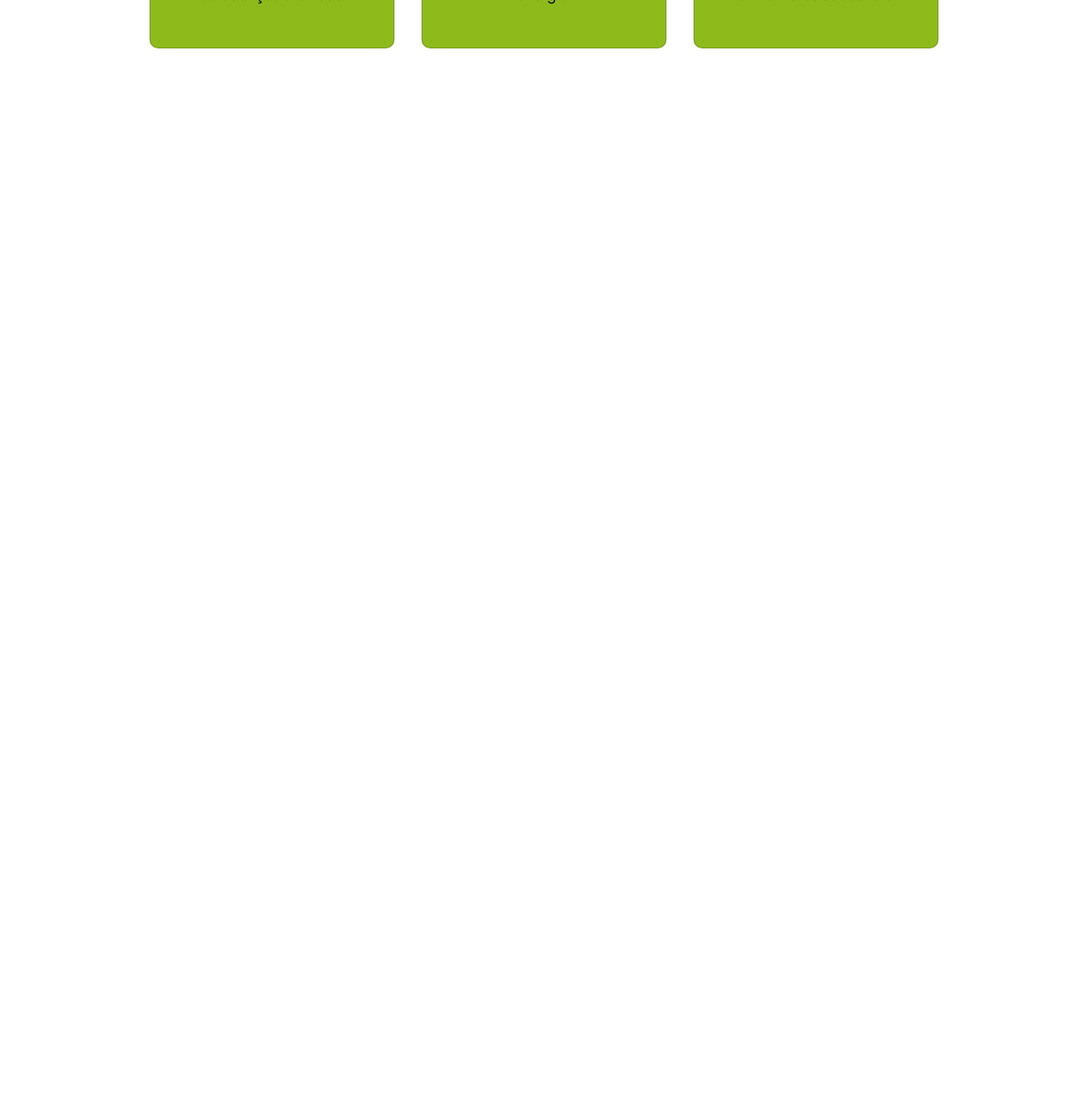
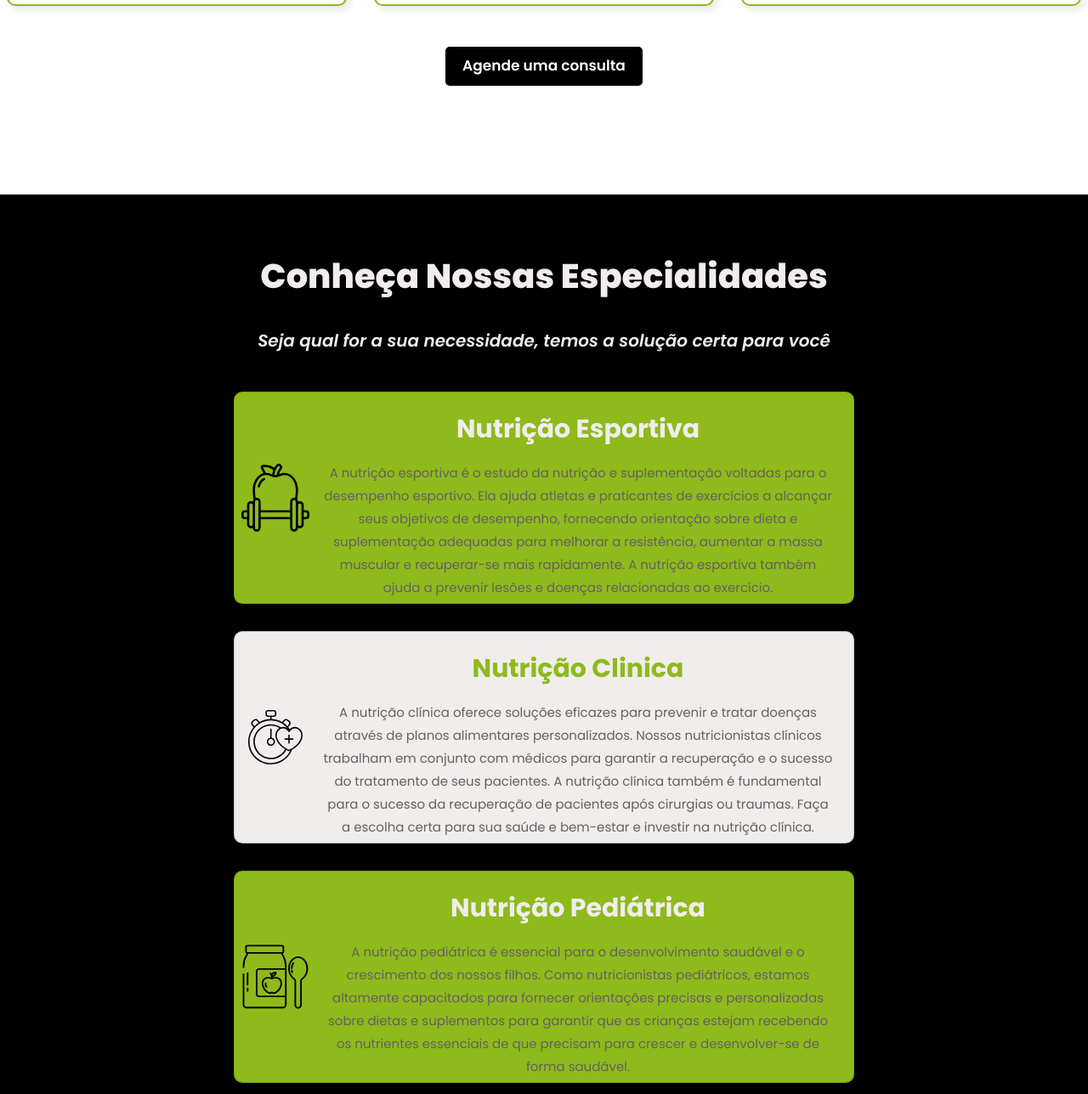
Before and after one commit to ygorp/inova_nutri-o, a plain HTML site: page index.html in a window 1280 px wide. Shown: the part 2326-3614 px from the top of the page at 85% size. Before the commit the page ends 2405 px from the top, so only its background shows below. Drawn offline with nearby package versions, Linux system fonts and the light colour scheme.

Commit message:
criando a seção de especialidades e deixando estilizada

```diff
--- a/css/main.css
+++ b/css/main.css
@@ -9,6 +9,7 @@
     --primary-color: #8EBA1C;
     --secondary-color: #000;
     --background-color: #F0EDEC;
+    --text-color: #656161;
 }
 
 .banner {
@@ -72,7 +73,7 @@
 
 .acompanhamento {
     width: 100%;
-    height: 650px;
+    height: 800px;
     display: flex;
     flex-direction: column;
     align-items: center;
@@ -81,7 +82,7 @@
 .acompanhamento_titulo h2 {
     font-family: "Poppins", sans-serif;
     font-size: 40px;
-    font-weight: 700;
+    font-weight: 800;
     margin: 40px 0;
     color: var(--primary-color);
 }
@@ -97,11 +98,13 @@
 .acompanhamento_cards .card {
     display: flex;
     align-items: center;
-    width: 450px;
-    height: 500px;
+    width: 400px;
+    height: 450px;
     padding: .5rem;
-    background-color: var(--primary-color);
+    background-color: transparent;
     border-radius: 10px;
+    border: 2px solid var(--primary-color);
+    box-shadow: 4px 4px 10px rgba(0, 0, 0, 0.1);
 }
 
 .card-title {
@@ -109,7 +112,7 @@
     font-size: 20px;
     font-weight: 700;
     margin: 20px 0;
-    color: var(--background-color);
+    color: var(--primary-color);
     text-align: center;
 }
 
@@ -126,3 +129,102 @@
 .acompanhamento_cards img {
     width: 80px;
 }
+
+.acompanhamento_btn {
+    background-color: var(--secondary-color);
+    color: #FFFFFFFF;
+    font-family: "Poppins", sans-serif;
+    font-size: 17px;
+    font-weight: 600;
+    border: none;
+    padding: 10px 20px;
+    border-radius: 5px;
+    margin: 3rem;
+}
+
+#especialidades {
+    display: flex;
+    align-items: center;
+    flex-direction: column;
+    width: 100%;
+    height: 1400px;
+    background-color: var(--secondary-color);
+}
+
+.especialidades_titulo {
+    display: flex;
+    align-items: center;
+    flex-direction: column;
+    width: 100%;
+    height: 200px;
+    padding: 2rem;
+    color: var(--background-color);
+}
+
+.especialidades_titulo h2 {
+    font-family: "Poppins", sans-serif;
+    font-size: 40px;
+    font-weight: 800;
+    margin: 40px 0;
+    color: var(--background-color);
+}
+
+.especialidades_titulo h3 {
+    font-family: "Poppins", sans-serif;
+    font-size: 20px;
+    font-weight: 600;
+    font-style: italic;
+    color: var(--background-color);
+}
+
+.especialidades_card {
+    width: 100%;
+    display: flex;
+    align-items: center;
+    justify-content: center;
+    flex-direction: column;
+    gap: 2rem;
+    padding: 2rem;
+}
+
+.especialidades_card .card {
+    display: flex;
+    align-items: center;
+    justify-content: center;
+    flex-direction: row;
+    width: 60%;
+    height: 250px;
+    padding: .5rem;
+    background-color: var(--primary-color);
+    border-radius: 10px;
+}
+
+.especialidades_card .card2 {
+    display: flex;
+    align-items: center;
+    justify-content: center;
+    flex-direction: row;
+    width: 60%;
+    height: 250px;
+    padding: .5rem;
+    background-color: var(--background-color);
+    border-radius: 10px;
+}
+
+.especialidades_card .card-title {
+    color: var(--background-color);
+    font-size: 30px;
+}
+
+.especialidades_card .card-title2 {
+    color: var(--primary-color);
+}
+
+.especialidades_card .card-text {
+    color: var(--text-color);
+    font-size: 15px;
+}
+
+.img img {
+    width: 80px;
+}
--- a/index.html
+++ b/index.html
@@ -82,21 +82,21 @@
                 <h2>Por que ter acompanhamento nutricional?</h2>
             </div>
             <div class="acompanhamento_cards">
-                <div class="card" style="width: 18rem;">
+                <div class="card">
                     <img src="/icones/alvo.svg" class="card-img-top" alt="...">
                     <div class="card-body">
                       <h5 class="card-title">Alcançar objetivos específicos</h5>
                       <p class="card-text">Um acompanhamento nutricional personalizado pode ajudar a alcançar objetivos de saúde específicos, como perda de peso, ganho de massa muscular, melhora da saúde do coração e gerenciamento de doenças crônicas.</p>
                     </div>
                   </div>
-                  <div class="card" style="width: 18rem;">
+                  <div class="card">
                     <img src="/icones/melhoria.svg" class="card-img-top" alt="...">
                     <div class="card-body">
                       <h5 class="card-title">Melhoria da qualidade de vida</h5>
                       <p class="card-text">Um acompanhamento nutricional pode ajudar a identificar e corrigir problemas nutricionais que possam estar afetando sua saúde e bem-estar e proporcionar uma vida mais saudável e com mais energia.</p>
                     </div>
                   </div>
-                  <div class="card" style="width: 18rem;">
+                  <div class="card">
                     <img src="/icones/nutricao (3).svg" class="card-img-top" alt="...">
                     <div class="card-body">
                       <h5 class="card-title">Aprender sobre nutrição</h5>
@@ -104,6 +104,58 @@
                     </div>
                   </div>
             </div>
+            <div id="acompanhamento_btn">
+                <button type="button" class="acompanhamento_btn">Agende uma consulta</button>
+            </div>
+        </section>
+
+        <section id="especialidades">
+          <div class="especialidades_titulo">
+            <h2>Conheça Nossas Especialidades</h2>
+            <h3>Seja qual for a sua necessidade, temos a solução certa para você</h3>
+          </div>
+
+          <div class="especialidades_card">
+            <div class="card">
+              <div class="img">
+                <img src="/icones/ginastica (1).svg" class="card-img-top" alt="...">
+              </div>
+              <div class="card-body">
+                <h5 class="card-title">Nutrição Esportiva</h5>
+                <p class="card-text">A nutrição esportiva é o estudo da nutrição e suplementação voltadas para o desempenho esportivo. Ela ajuda atletas e praticantes de exercícios a alcançar seus objetivos de desempenho, fornecendo orientação sobre dieta e suplementação adequadas para melhorar a resistência, aumentar a massa muscular e recuperar-se mais rapidamente. A nutrição esportiva também ajuda a prevenir lesões e doenças relacionadas ao exercício.</p>
+              </div>
+            </div>
+
+            <div class="card card2">
+              <div class="img">
+                <img src="/icones/teste-nutricional.svg" class="card-img-top" alt="...">
+              </div>
+              <div class="card-body">
+                <h5 class="card-title card-title2">Nutrição Clinica</h5>
+                <p class="card-text">A nutrição clínica oferece soluções eficazes para prevenir e tratar doenças através de planos alimentares personalizados. Nossos nutricionistas clínicos trabalham em conjunto com médicos para garantir a recuperação e o sucesso do tratamento de seus pacientes. A nutrição clínica também é fundamental para o sucesso da recuperação de pacientes após cirurgias ou traumas. Faça a escolha certa para sua saúde e bem-estar e investir na nutrição clínica.</p>
+              </div>
+            </div>
+
+            <div class="card">
+              <div class="img">
+                <img src="/icones/comida-de-bebe.svg" class="card-img-top" alt="...">
+              </div>
+              <div class="card-body">
+                <h5 class="card-title">Nutrição Pediátrica</h5>
+                <p class="card-text">A nutrição pediátrica é essencial para o desenvolvimento saudável e o crescimento dos nossos filhos. Como nutricionistas pediátricos, estamos altamente capacitados para fornecer orientações precisas e personalizadas sobre dietas e suplementos para garantir que as crianças estejam recebendo os nutrientes essenciais de que precisam para crescer e desenvolver-se de forma saudável.</p>
+              </div>
+            </div>
+
+            <div class="card card2">
+              <div class="img">
+                <img src="/icones/plano (1).svg" class="card-img-top" alt="...">
+              </div>
+              <div class="card-body">
+                <h5 class="card-title card-title2">Consultoria Nutricional</h5>
+                <p class="card-text">A consultoria nutricional é a escolha certa para aqueles que desejam alcançar suas metas de saúde e bem-estar através da nutrição. Como consultores nutricionais, oferecemos orientação precisa e personalizada sobre dieta e suplementação para ajudar as pessoas a alcançar seus objetivos de perda de peso, melhora do desempenho esportivo e tratamento de doenças crônicas.</p>
+              </div>
+            </div>
+          </div>
         </section>
     </main>
 
```
